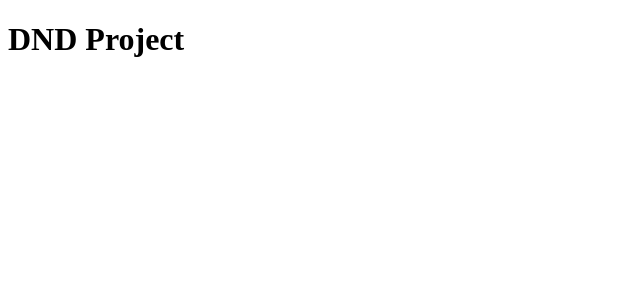
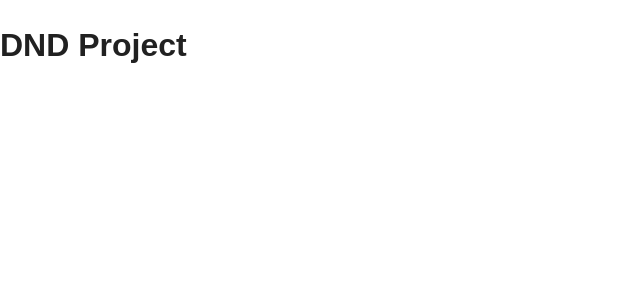
Before and after one commit to Labbbbas/dnd-front, a Next.js app: page / in a window 1280 px wide. Shown: the top 300 px of the page, without its empty margins (0-640 px from the left). Built offline with nearby package versions, Linux system fonts and the light colour scheme.

Commit message:
feat(theme): add global theme

```diff
--- a/app/layout.jsx
+++ b/app/layout.jsx
@@ -1,4 +1,6 @@
+import { CssBaseline, ThemeProvider } from "@mui/material";
 import localFont from "next/font/local";
+import { theme } from "./styles/global-themes";
 
 const geistSans = localFont({
   src: "./fonts/GeistVF.woff",
@@ -22,7 +24,10 @@
       <body
         className={`${geistSans.variable} ${geistMono.variable} antialiased`}
       >
-        {children}
+        <ThemeProvider theme={theme}>
+          <CssBaseline />
+          {children}
+        </ThemeProvider>
       </body>
     </html>
   );
--- a/app/page.jsx
+++ b/app/page.jsx
@@ -1,3 +1,5 @@
+"use client"
+
 export default function Home(){
   return (
     <div>
--- /dev/null
+++ b/app/styles/global-themes.jsx
@@ -0,0 +1,20 @@
+"use client";
+
+import { createTheme } from "@mui/material";
+
+export const theme = createTheme({
+  palette: {
+    primary: {
+      // Blue
+      main: "#005682",
+    },
+    secondary: {
+      // Red
+      main: "#dc004e",
+    },
+  },
+
+  typography: {
+    fontFamily: "Arial, sans-serif",
+  },
+});
```
